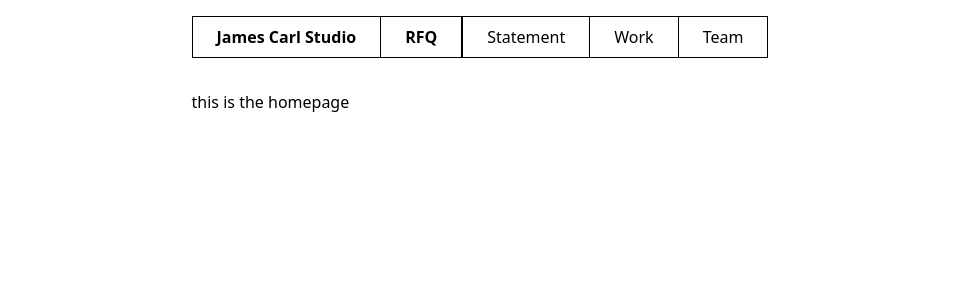
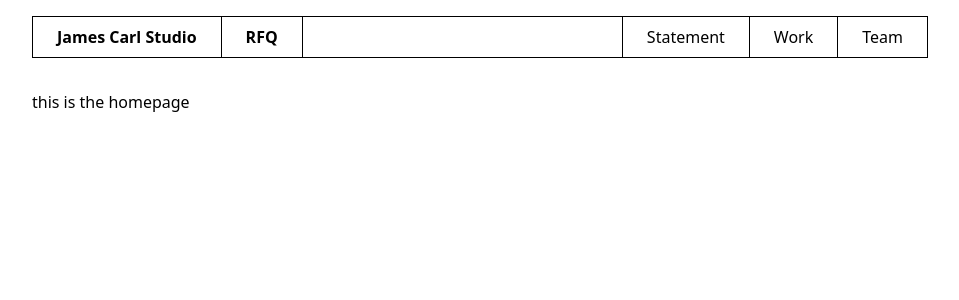
Before and after one commit to emmalcg/j-carl-frontend, a Next.js app: page / in a window 1280 px wide. Shown: the top 300 px of the page, without its empty margins (160-1119 px from the left). Built offline with nearby package versions, Linux system fonts and the light colour scheme.

Commit message:
homepage

```diff
--- a/components/MyImage.js
+++ b/components/MyImage.js
@@ -1,7 +1,7 @@
 import Image from 'next/image'
 
 export default function MyImage (image) {
-  console.log('image', image.image)
+
   return (
     <Image
       src={image.image.url}
--- a/components/Person.js
+++ b/components/Person.js
@@ -4,7 +4,6 @@ import Image from 'next/image'
 export default function Person({person}) {
 
   const img = person.image.data.attributes
-  console.log(person)
   return (
     <li className="list-none flex flex-col md:flex-row my-7">
       <h3 className="sr-only">{person.firstName} {person.lastName}</h3>
--- a/pages/_app.js
+++ b/pages/_app.js
@@ -4,7 +4,7 @@ import AppHeader from '../components/AppHeader'
 function MyApp({ Component, pageProps }) {
   return (
     <div className="flex flex-col">
-      <div className="m-auto px-4 md:px-16 max-w-screen-lg">
+      <div className="m-auto px-4 md:px-16 max-w-screen-lg w-full">
         <AppHeader />
         <Component {...pageProps} />
       </div>
--- a/pages/rfq-work.js
+++ b/pages/rfq-work.js
@@ -1,8 +1,6 @@
 import Artwork from "../components/Artwork"
 import { ApolloClient, InMemoryCache, gql } from '@apollo/client'
 import { useState, useEffect } from 'react';
-
-console.log(Artwork)
 
 export default function RfqWork({ artworks }) {
 
@@ -13,7 +11,6 @@ export default function RfqWork({ artworks }) {
     setRfqArtworks(filtered)
   }, [artworks])
 
-  console.log(rfqArtworks)
   return (
     <div>
       {
--- a/pages/rfq.js
+++ b/pages/rfq.js
@@ -2,12 +2,16 @@ import { ApolloClient, InMemoryCache, gql } from '@apollo/client'
 import MyImage from "../components/MyImage"
 
 export default function Rfq({ homepage }) {
-  console.log(homepage)
+  console.log(homepage.rfq.data.attributes.homepage.data.attributes)
+  const image = homepage.rfq.data.attributes.homepage.data.attributes
+  const password = homepage.rfq.data.attributes.password
   return (
     <section>
-      {/*<MyImage
-
-      />*/}
+      <MyImage
+        id={image.url}
+        image={image}
+      />
+      <p className="text-right text-xs mt-1">{image.caption}</p>
 
     </section>
   )
```
Also changed, not shown: components/Artwork.js (+5 -6 lines).
